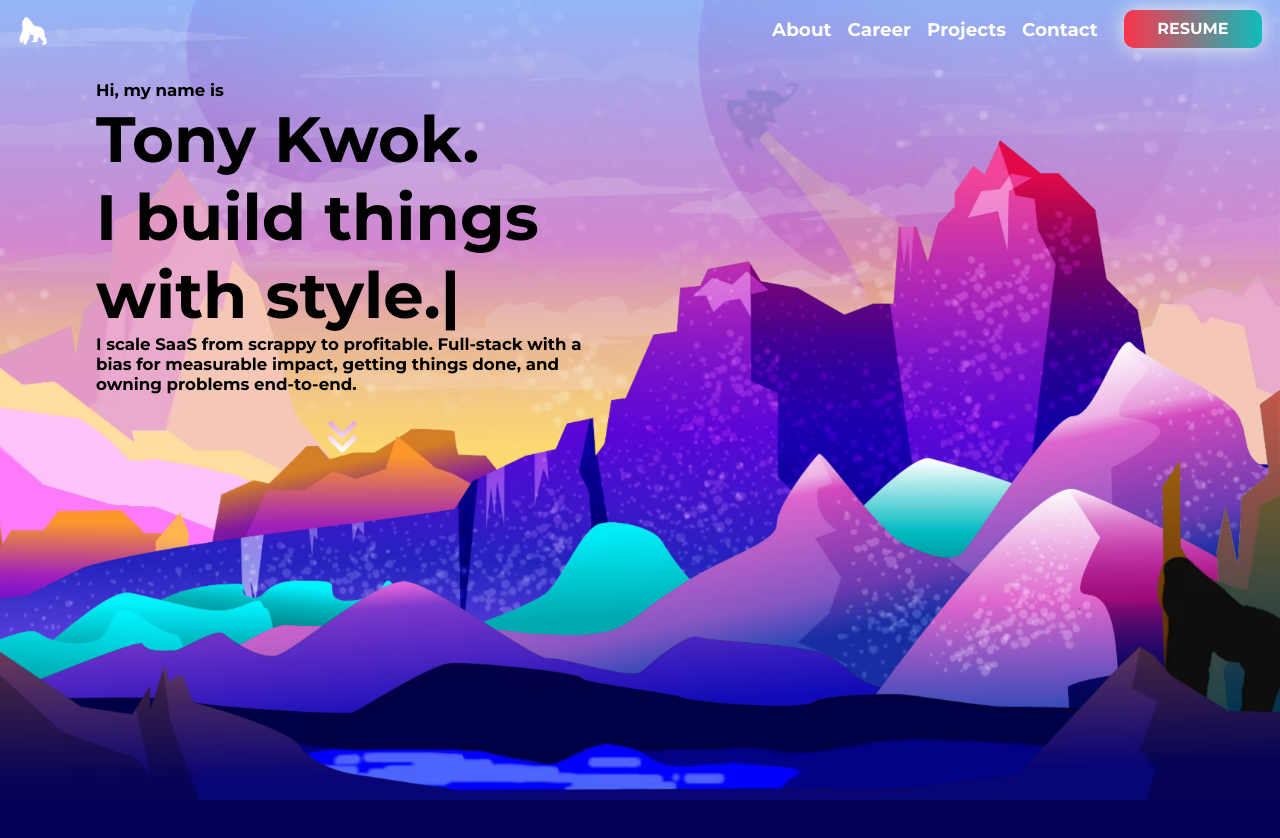
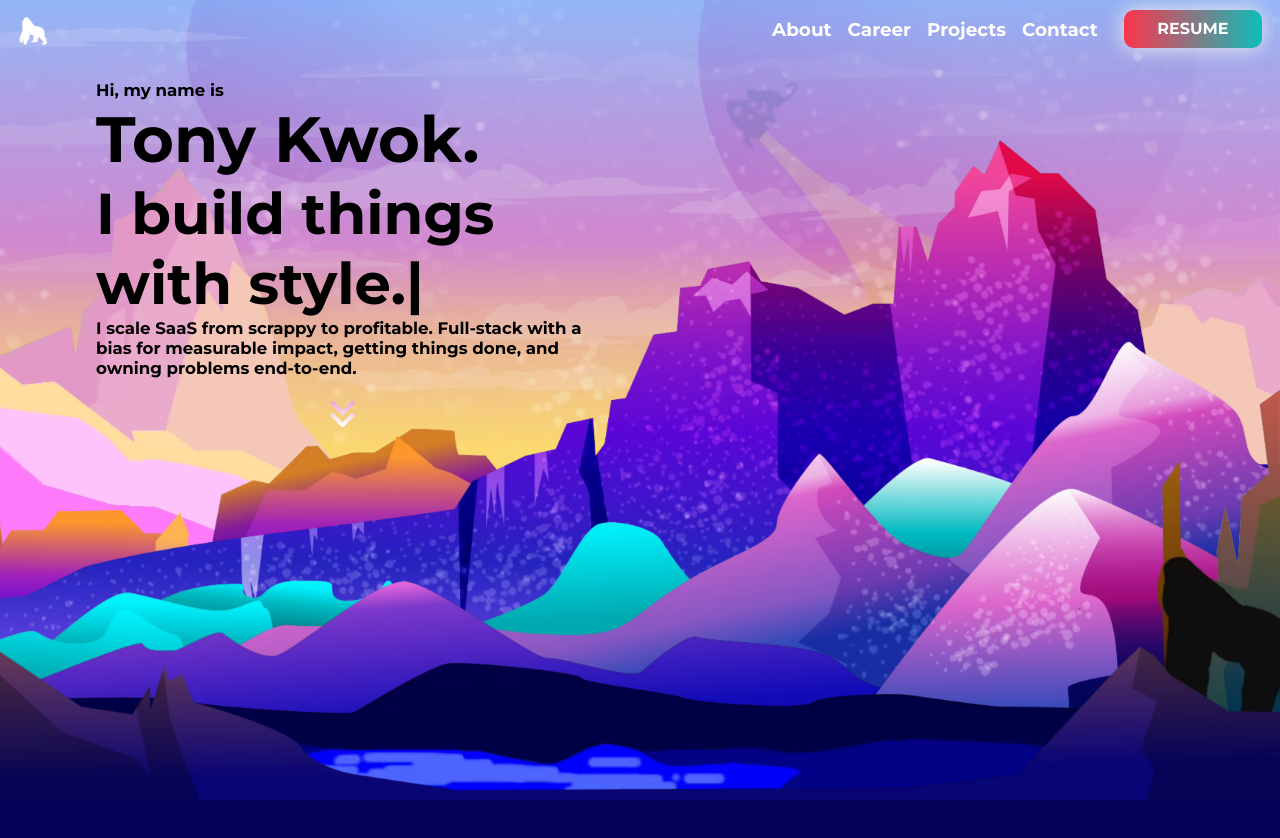
Before and after one commit to tnrzk13/personal-website, a Svelte app: page / in a window 1280 px wide. Shown: the top 838 px of the page. Built offline with nearby package versions, Linux system fonts and the light colour scheme.

Commit message:
Scale parallax text layer to viewport height
Use min(vw, vh) for font sizes so text scales down on shorter
viewports, keeping it visible in the clear sky area above the
mountain layers.

```diff
--- a/src/components/01-Title/Parallax.svelte
+++ b/src/components/01-Title/Parallax.svelte
@@ -153,7 +153,7 @@
     .textLayer {
       position: absolute;
       text-align: left;
-      font-size: 5vw;
+      font-size: min(5vw, 9vh);
       font-family: "Montserrat", sans-serif;
       color: black;
       left: 1.5em;
@@ -164,20 +164,20 @@
       margin-top: 0;
 
       .textLayer-preamble {
-        font-size: 1.3vw;
+        font-size: min(1.3vw, 2.5vh);
       }
 
       .textLayer-subtitle {
-        font-size: 5vw;
+        font-size: min(4.5vw, 8vh);
       }
 
       .textLayer-description {
-        font-size: 1.3vw;
+        font-size: min(1.3vw, 2.5vh);
         right: 80%;
       }
 
       .scrolldown {
-        font-size: 3vw;
+        font-size: min(2.5vw, 4vh);
         padding-top: 0.5em;
         text-align: center;
         background-image: linear-gradient(
```
